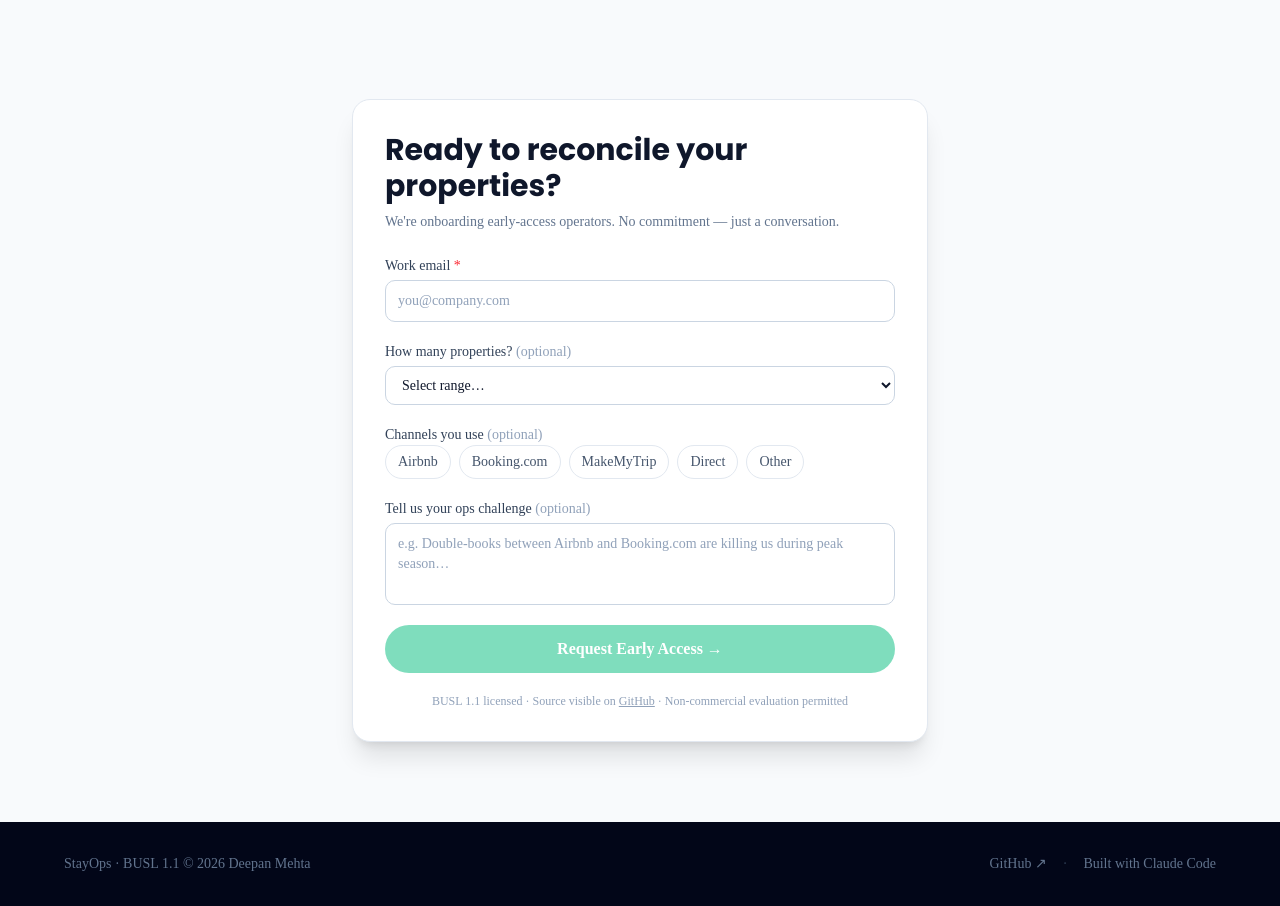
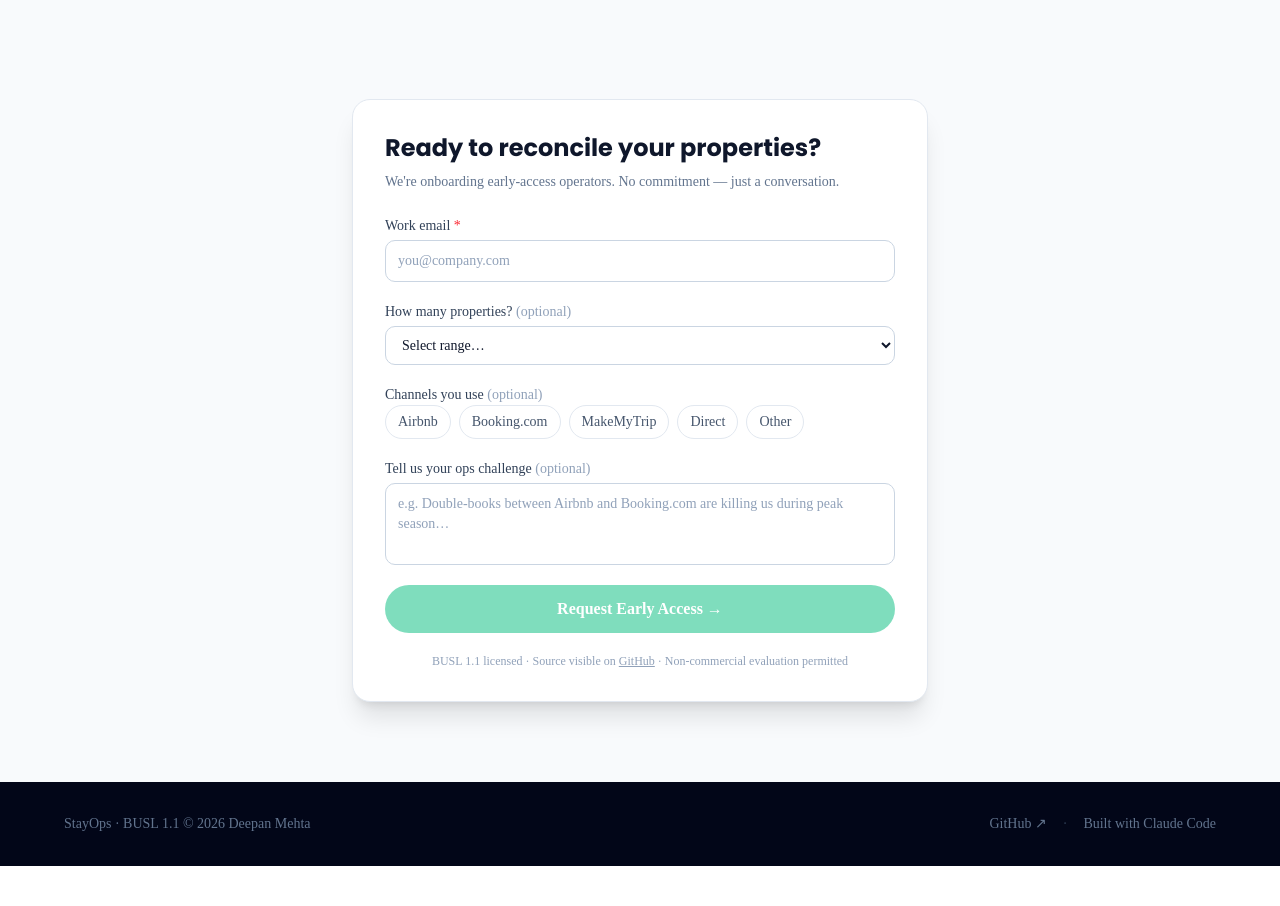
Before and after one commit to deepan-mehta-analytics/stayops, a Next.js app: page / in a window 1280 px wide. Shown: the part 3520-4426 px from the top of the page. After the commit the page ends 4386 px from the top, so only its background shows below. Built offline with nearby package versions, Linux system fonts and the light colour scheme.

Commit message:
fix: reduce lead form heading to text-2xl so it fits on one line

```diff
--- a/components/marketing/lead-form.tsx
+++ b/components/marketing/lead-form.tsx
@@ -121,7 +121,7 @@ export function LeadForm({ utmSource, utmMedium, utmCampaign }: LeadFormProps) {
     <div className="bg-white rounded-2xl border border-slate-200 shadow-xl p-8">
 
       {/* Form heading */}
-      <h2 className="font-[family-name:var(--font-poppins)] font-bold text-3xl text-slate-900 mb-2">
+      <h2 className="font-[family-name:var(--font-poppins)] font-bold text-2xl text-slate-900 mb-2">  {/* text-2xl fits on one line at card width */}
         Ready to reconcile your properties?
       </h2>
       <p className="text-slate-500 text-sm mb-6">
```
